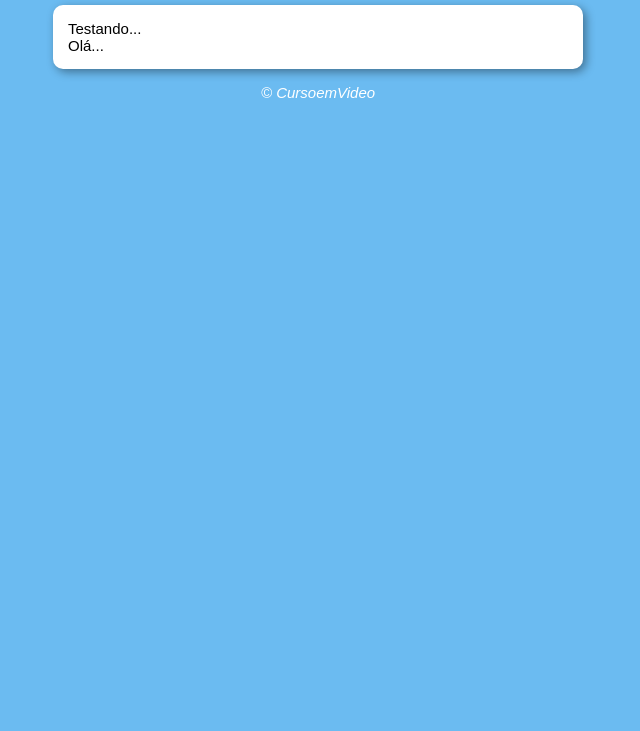
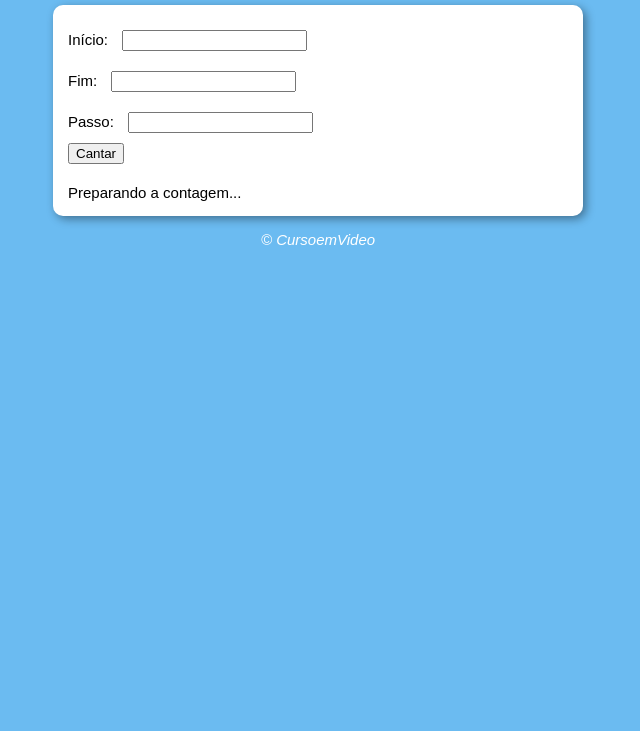
Before and after one commit to ThyagoHolanda/javascript, a plain HTML site: page aula14ex/ex016/modelo.html in a window 1280 px wide. Shown: the part 69-800 px from the top of the page, without its empty margins (322-962 px from the left). Drawn offline with Linux system fonts and the light colour scheme.

Commit message:
ex016 começo javascript
Iniciado laço while

```diff
--- a/aula14ex/ex016/modelo.html
+++ b/aula14ex/ex016/modelo.html
@@ -4,19 +4,28 @@
     <meta charset="UTF-8">
     <meta http-equiv="X-UA-Compatible" content="IE=edge">
     <meta name="viewport" content="width=device-width, initial-scale=1.0">
-    <title>Modelo de Exercicio</title>
+    <title>Contador</title>
     <link rel="stylesheet" href="style.css">
 </head>
 <body>
     <header>
-        <h1>Título</h1>
+        <h1>Vamos Contar</h1>
     </header>
     <section>
         <div>
-            Testando...
+            <label for="inicio">Início:</label>
+            <input type="number" name="inicio" id="inicio" class="dados" min="0">
+
+            <label for="fim">Fim:</label>
+            <input type="number" name="fim" id="fim" class="dados" min="0">
+
+            <label for="passo">Passo:</label>
+            <input type="number" name="passo" id="passo" class="dados" min="0">
+
+            <input type="button" value="Cantar" onclick="contar()">
         </div>
-        <div>
-            Olá...
+        <div id="res">
+            Preparando a contagem...
         </div>
     </section>
     <footer>
--- a/aula14ex/ex016/script.js
+++ b/aula14ex/ex016/script.js
@@ -1 +1,12 @@
-alert('Olá!')
+function contar() {
+    var inicio = window.document.querySelector('input#inicio')
+    var fim = document.querySelector('input#fim')
+    var passo = document.getElementById('passo')
+    var res = document.querySelector('div#res')
+
+    while (inicio <= fim) {
+
+    }
+
+    res.innerHTML = `Começa em ${inicio.value}, terminal em ${fim.value}. Indo de ${passo.value} em ${passo.value}.`
+}
--- a/aula14ex/ex016/style.css
+++ b/aula14ex/ex016/style.css
@@ -19,6 +19,15 @@ section {
     box-shadow: 3px 3px 10px rgba(0, 0, 0, 0.397);
 }
 
+.dados {
+    margin: 10px 250px 10px 10px;
+
+}
+
+div#res{
+    margin-top: 20px;
+}
+
 footer {
     color: white;
     text-align: center;
```
